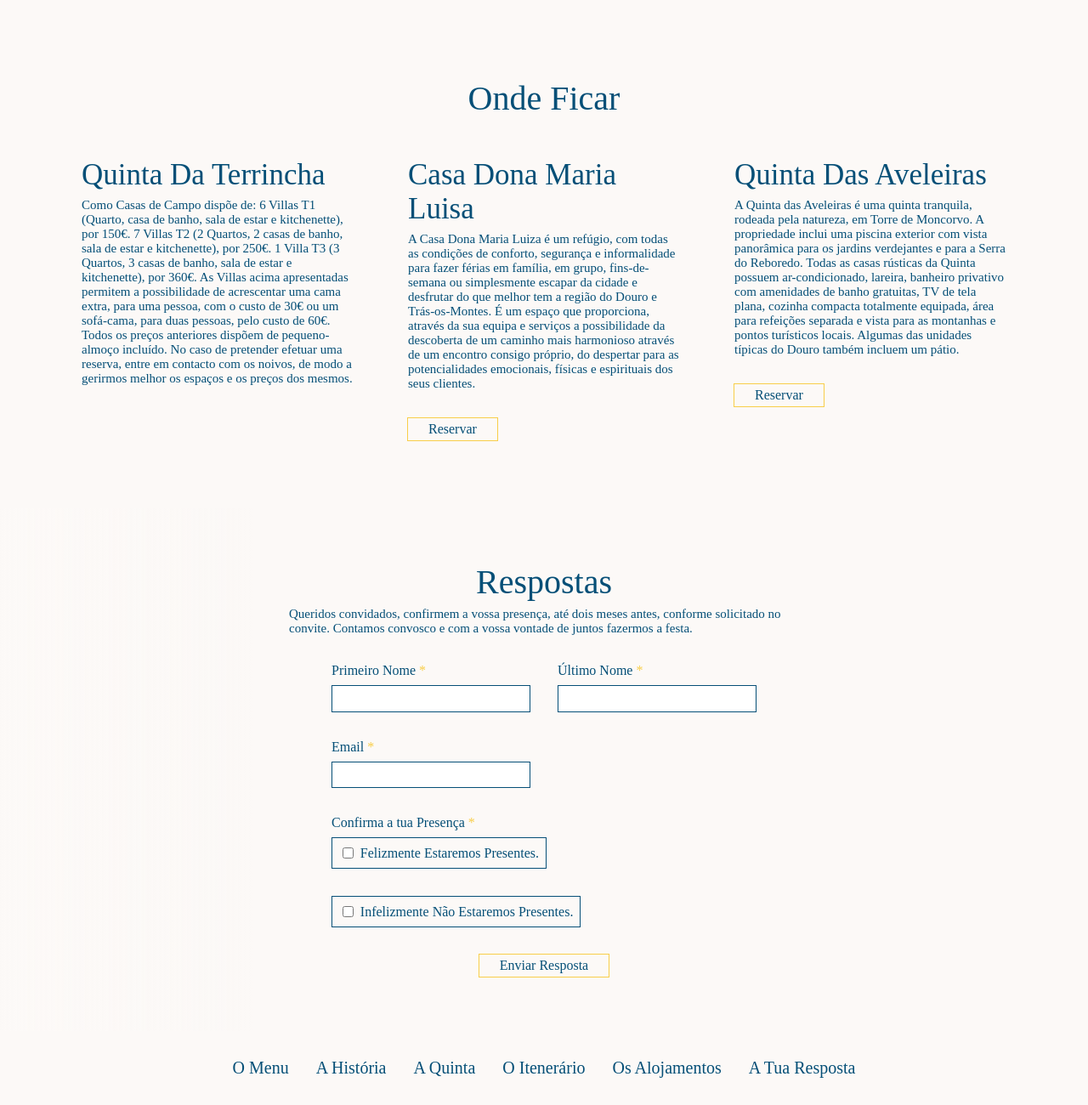
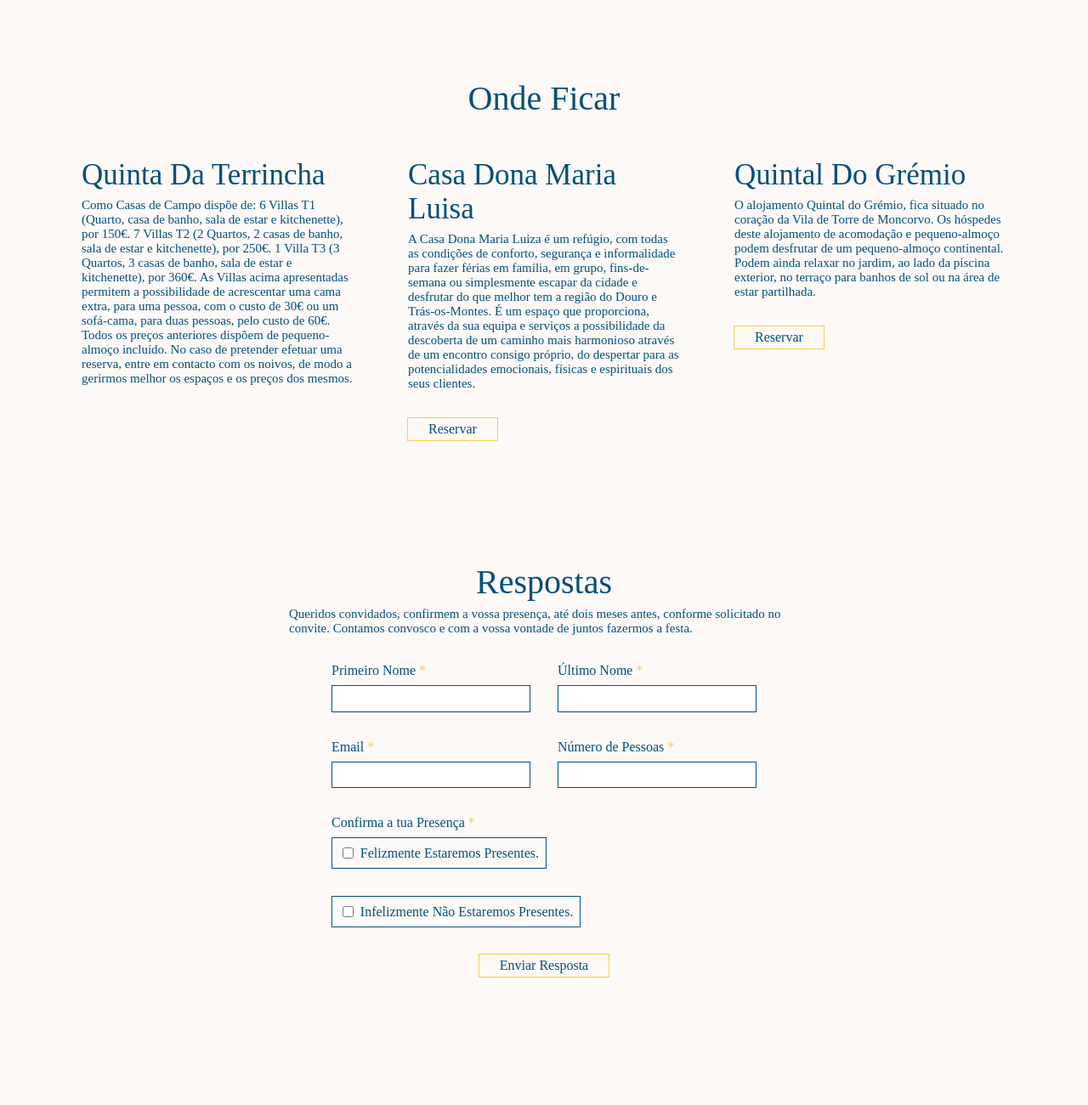
Before and after one commit to Tiago1996/LandingWedding, a plain HTML site: page index.html in a window 1280 px wide. Shown: the part 2849-4149 px from the top of the page at 85% size. After the commit the page ends 4062 px from the top, so only its background shows below. Drawn offline with nearby package versions, Linux system fonts and the light colour scheme; a web font is replaced by a local one.

Commit message:
Small Fix

```diff
--- a/index.html
+++ b/index.html
@@ -27,9 +27,9 @@
                     <li><a href="#story">A História</a></li>
                     <li><a href="#venue">A Quinta</a></li>
                     <li class="desktop"><a href="#"><img src="./imgs/LogoT&C.svg" alt=""></a></li>
-                    <li><a href="#">O Itenerário</a></li>
-                    <li><a href="#">Os Alojamentos</a></li>
-                    <li><a href="#">A tua Resposta</a></li>
+                    <li><a href="#itinerary">O Itenerário</a></li>
+                    <li><a href="#accommodation">Os Alojamentos</a></li>
+                    <li><a href="#rsvp">A tua Resposta</a></li>
                 </ul>
             </nav>
         </div>
@@ -121,7 +121,7 @@
     <!-- End The Venue -->
 
     <!-- Itinerary -->
-    <section class="itinerary">
+    <section class="itinerary" id="itinerary">
         <div class="container">
             <h2>Itenerário</h2>
             <div class="filter-btns row">
@@ -227,7 +227,7 @@
     <!-- End Itinerary -->
 
      <!-- Accommodation -->
-     <section class="accommodation">
+     <section class="accommodation" id="accommodation">
         <div class="container">
             <h2>Onde Ficar</h2>
             <div class="a-cards column">
@@ -251,13 +251,11 @@
                     <a href="https://www.casadonamarialuiza.com/"  target="_blank" class="page-btn">Reservar</a>
                 </div>
                 <div class="a-card">
-                    <h3>Quinta das Aveleiras</h3>
-                    <p>A Quinta das Aveleiras é uma quinta tranquila, rodeada pela natureza, em Torre de Moncorvo.
-                        A propriedade inclui uma piscina exterior com vista panorâmica para os jardins verdejantes e para a Serra do Reboredo.
-                        Todas as casas rústicas da Quinta possuem ar-condicionado, lareira, banheiro privativo com amenidades de banho gratuitas,
-                        TV de tela plana, cozinha compacta totalmente equipada, área para refeições separada e vista para as montanhas e pontos turísticos locais.
-                        Algumas das unidades típicas do Douro também incluem um pátio.</p>
-                    <a href="https://www.hoteisfind.com/casa-da-avo-turismo-de-habitacao/" target="_blank" class="page-btn">Reservar</a>
+                    <h3>Quintal do Grémio</h3>
+                    <p>O alojamento Quintal do Grémio, fica situado no coração da Vila de Torre de Moncorvo.
+                        Os hóspedes deste alojamento de acomodação e pequeno-almoço podem desfrutar de um pequeno-almoço continental.
+                        Podem ainda relaxar no jardim, ao lado da piscina exterior, no terraço para banhos de sol ou na área de estar partilhada.</p>
+                    <a href="https://www.booking.com/hotel/pt/quintal-do-gremio.pt-pt.html" target="_blank" class="page-btn">Reservar</a>
                 </div>
             </div>
         </div>
@@ -266,7 +264,7 @@
 
 
     <!-- RSVP -->
-    <section class="rsvp">
+    <section class="rsvp" id="rsvp">
         <div class="container">
             <h2>Respostas</h2>
             <p>Queridos convidados, confirmem a vossa presença, até dois meses antes, conforme solicitado no convite.
@@ -287,7 +285,8 @@
                         <input type="email" name="email" id="" required>
                     </div>
                     <div class="input row">
-
+                        <label for="">Número de Pessoas <span>*</span></label>
+                        <input type="email" name="email" id="" required>
                     </div>
                     <div class="input row">
                         <label for=""> Confirma a tua Presença <span>*</span></label>
@@ -309,18 +308,6 @@
     </section>
     <!-- ENd RSVP -->
 
-    <!-- Footer -->
-    <footer class="container">
-        <ul class="row">
-            <li><a href="#">O Menu</a></li>
-            <li><a href="#">A História</a></li>
-            <li><a href="#">A Quinta</a></li>
-            <li><a href="#">O Itenerário</a></li>
-            <li><a href="#">Os Alojamentos</a></li>
-            <li><a href="#">A Tua Resposta</a></li>
-        </ul>
-    </footer>
-    <!-- End Footer -->
 </body>
 
 </html>
```
